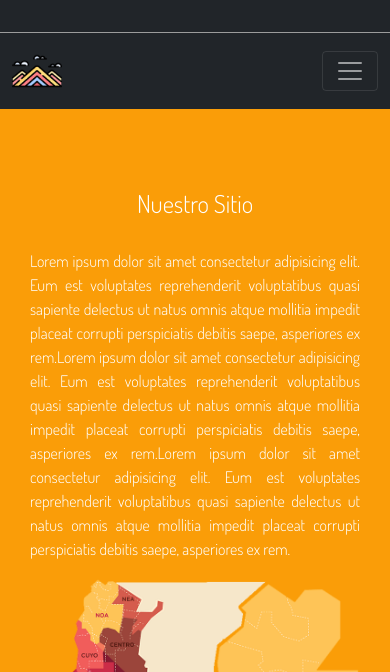
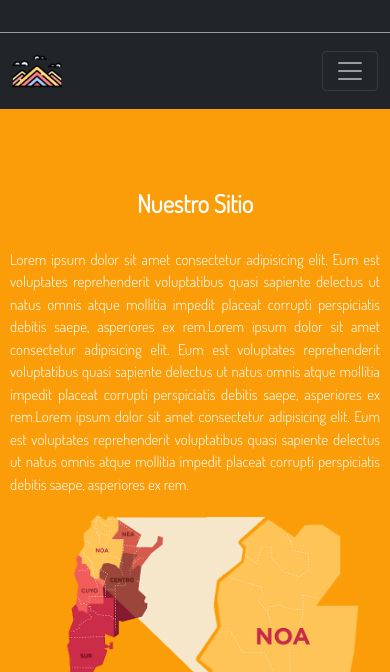
Before and after one commit to Federicofmv/Proyecto-Coder-House-Desarrollo-Web, a website: page index.html in a window 390 px wide. Shown: the part 172-844 px from the top of the page. Drawn offline with nearby package versions, Linux system fonts and the light colour scheme; a web font is replaced by a local one.

Commit message:
detalles margin

```diff
--- a/scss/_home.scss
+++ b/scss/_home.scss
@@ -40,10 +40,12 @@
         }
         .encabezadoMain__subtitulo {
             margin: 30px 0 30px 0;
+            font-weight: bold;
         }
         .encabezadoMain__texto {
 
-            margin: 0 30px 0 30px;
+            margin: 0 10px 0 10px;
+            font-size: 15px;
 
         }
         .encabezadoMain__divImg {
```
Also changed, not shown: css/style.css, 1 other file.
